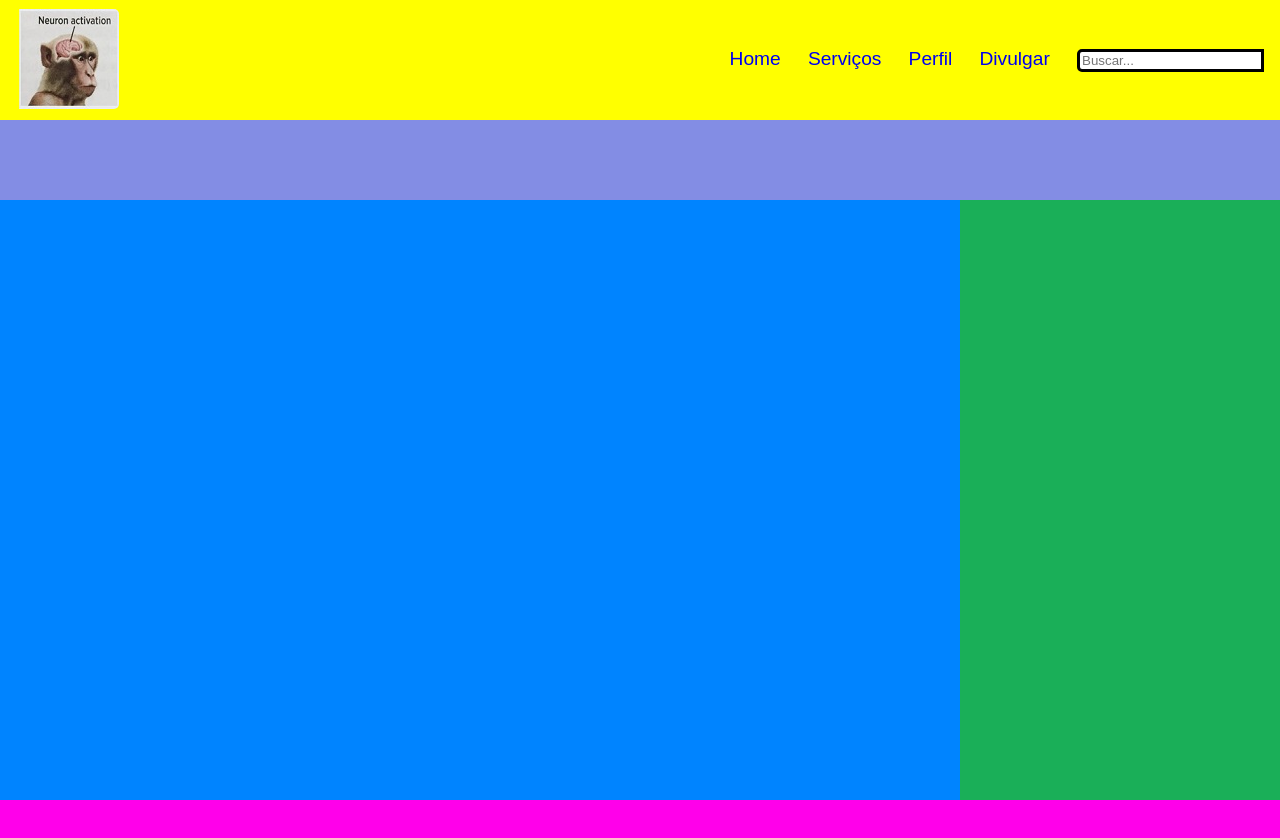
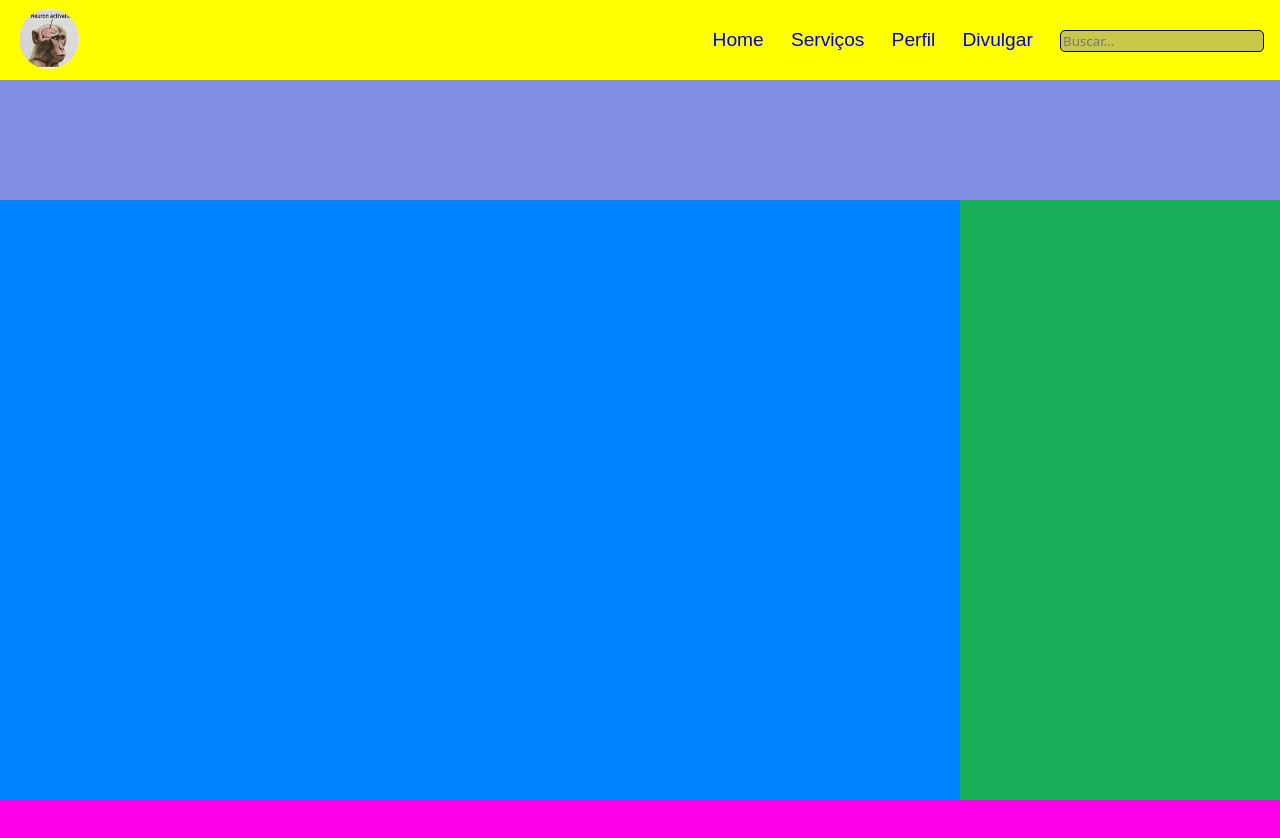
Before and after one commit to goldenBolado/bazingas-CIA, a plain HTML site: page index.html in a window 1280 px wide. Drawn offline with Linux system fonts and the light colour scheme.

Commit message:
umas mudanças daora ae

```diff
--- a/css/style.css
+++ b/css/style.css
@@ -13,20 +13,21 @@ header {
     justify-content: space-between;
     align-items: center;
     width: 100%;
-    height: 60%;
+    height: 40%;
     grid-area: h;
 }
 
 .logo {
     cursor: pointer;
-    padding-left: 1.2em;
-    border-radius: 5px;
+    border-radius: 10rem;
+    height: 60px;
+    margin-left: 1.2rem;
 }
 
 .logo:hover{
     opacity: 0.9;
-    transition: linear 0.3s all;
-    background-color: grey;
+    transition: linear 0.3s;
+    border: 2px solid black;
 }
 
 .opcao{
@@ -39,10 +40,18 @@ header {
 }
 
 #txtBusca{
+    background-color: rgba(143, 143, 143, 0.5);
+    font-family: system-ui, -apple-system, BlinkMacSystemFont, 'Segoe UI', Roboto, Oxygen, Ubuntu, Cantarell, 'Open Sans', 'Helvetica Neue', sans-serif;
     margin-right: 1.2em;
     outline: none;
-    border: 3px solid;
-    border-radius: 5px 0 0 5px;
+    border: 1px solid;
+    border-radius: 5px;
+    transition: 0.4s;
+}
+
+#txtBusca:hover {
+    background-color: white;
+    box-shadow: 0 12px 16px 0 rgba(0,0,0,0.24), 0 17px 50px 0 rgba(0,0,0,0.19);
 }
 
 main {
```
